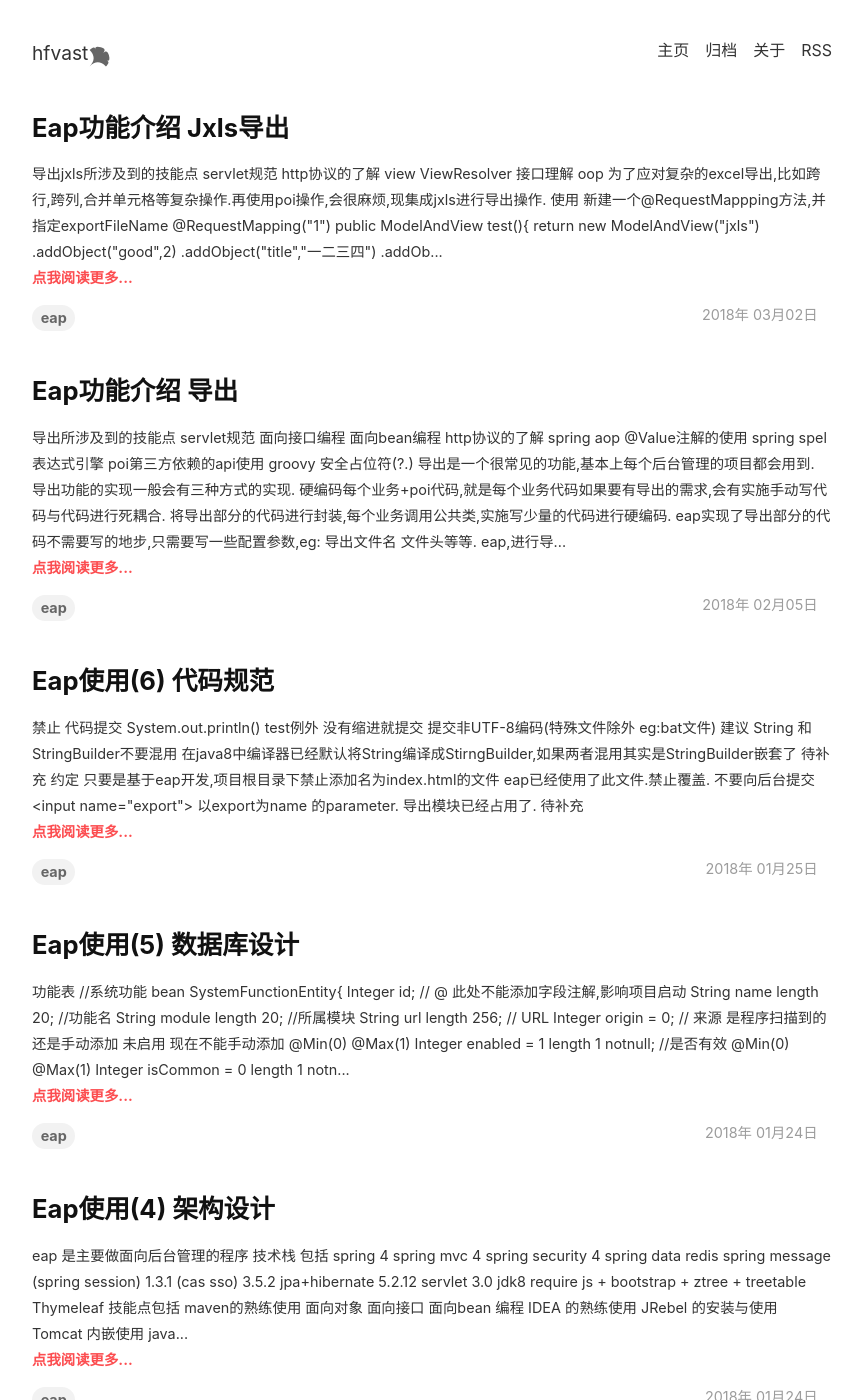
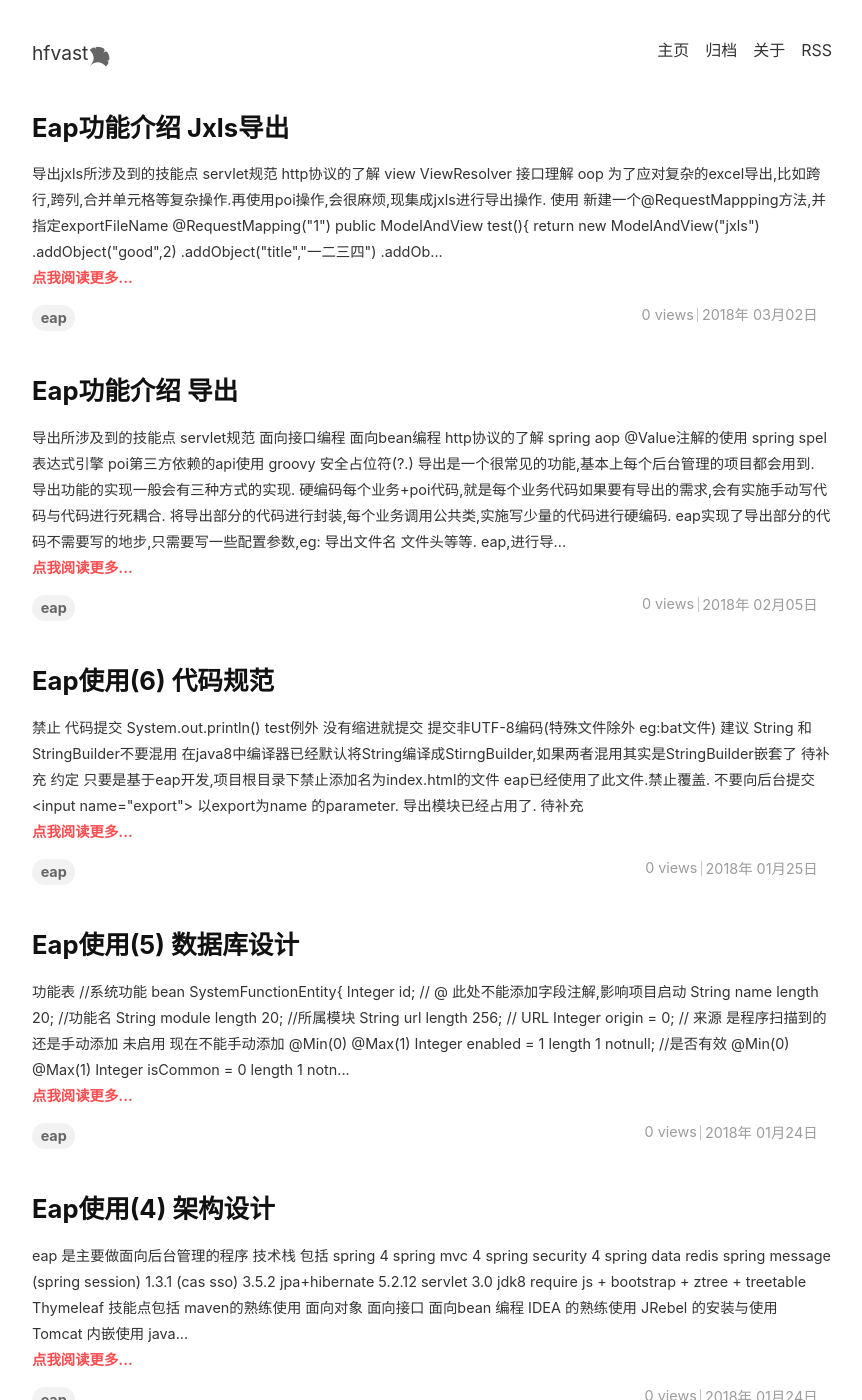
Before and after one commit to FireLee1413/hfvast.github.io, a Jekyll site: the page built from index.html, in a window 1280 px wide and 1400 px high. Shown: the whole window, without its empty margins (208-1070 px from the left). Built offline with Jekyll 4.4.1, drawn with Linux system fonts in a browser that asks for light colours; nearby versions of some CDN libraries; the list of posts is cut into pages by our own code; comment, search, counter and statistics services are not loaded; part of the change alters nothing that is shown.

Commit message:
leancloud 设置

```diff
--- a/_config.yml
+++ b/_config.yml
@@ -73,7 +73,7 @@ gitalk:
 leancloud:
    app_id:  s5dF3q1U73vAOhh0FpjHnTCj-gzGzoHsz
    app_key:  0TidMxJJC87w0l8snvSMeKVz
-  # app_class:  #LeanCloud App class
+   app_class:  test
 
 # mathjax: true
 
```
